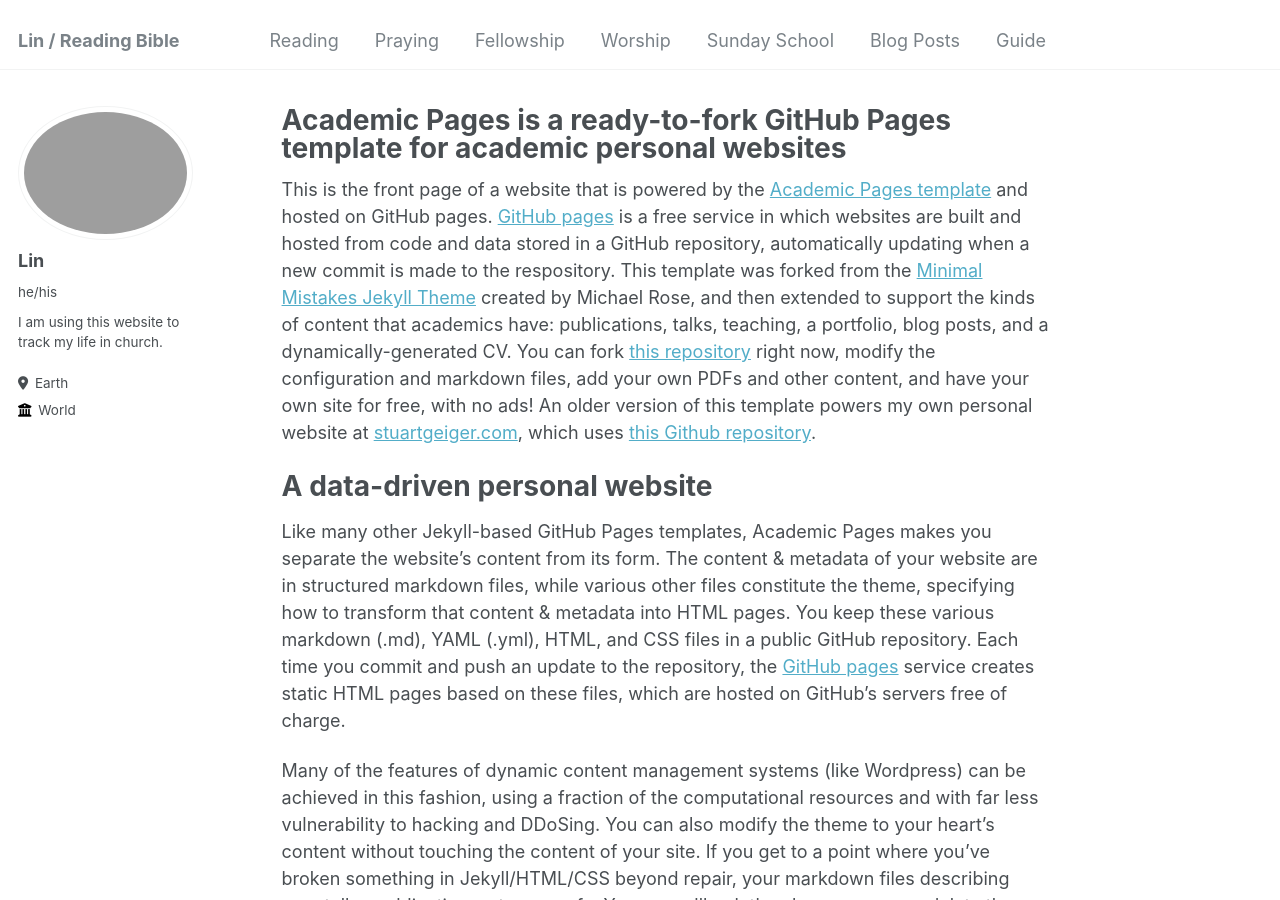
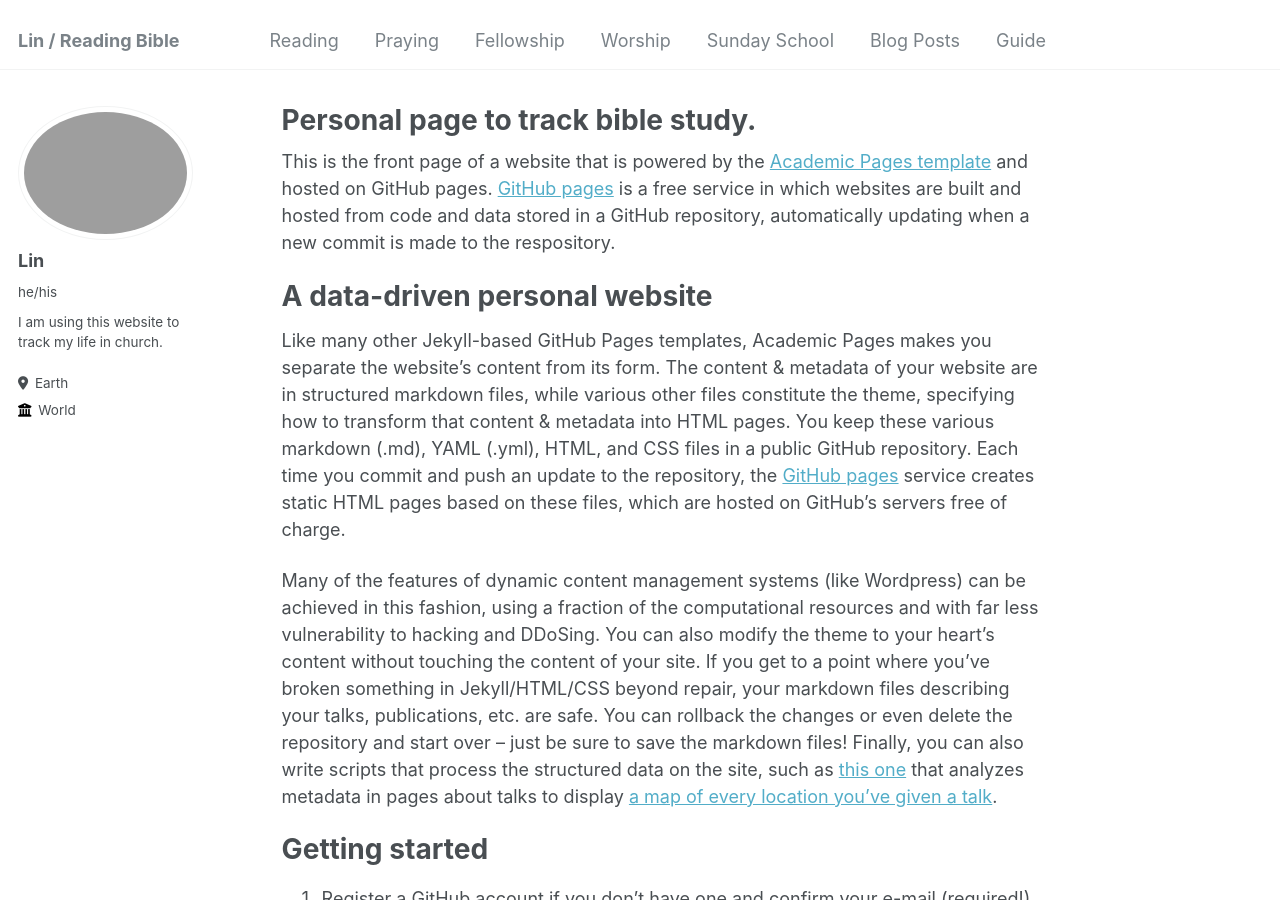
Before and after one commit to linbible/linbible.github.io, a Jekyll site: the page built from _pages/about.md, in a window 1280 px wide and 900 px high. Built offline with Jekyll 4.4.1, drawn with Linux system fonts in a browser that asks for light colours.

Commit message:
update _pages name

```diff
--- a/_pages/about.md
+++ b/_pages/about.md
@@ -1,13 +1,13 @@
 ---
 permalink: /
-title: "Academic Pages is a ready-to-fork GitHub Pages template for academic personal websites"
+title: "Personal page to track bible study."
 author_profile: true
 redirect_from:
   - /about/
   - /about.html
 ---
 
-This is the front page of a website that is powered by the [Academic Pages template](https://github.com/academicpages/academicpages.github.io) and hosted on GitHub pages. [GitHub pages](https://pages.github.com) is a free service in which websites are built and hosted from code and data stored in a GitHub repository, automatically updating when a new commit is made to the respository. This template was forked from the [Minimal Mistakes Jekyll Theme](https://mmistakes.github.io/minimal-mistakes/) created by Michael Rose, and then extended to support the kinds of content that academics have: publications, talks, teaching, a portfolio, blog posts, and a dynamically-generated CV. You can fork [this repository](https://github.com/academicpages/academicpages.github.io) right now, modify the configuration and markdown files, add your own PDFs and other content, and have your own site for free, with no ads! An older version of this template powers my own personal website at [stuartgeiger.com](http://stuartgeiger.com), which uses [this Github repository](https://github.com/staeiou/staeiou.github.io).
+This is the front page of a website that is powered by the [Academic Pages template](https://github.com/academicpages/academicpages.github.io) and hosted on GitHub pages. [GitHub pages](https://pages.github.com) is a free service in which websites are built and hosted from code and data stored in a GitHub repository, automatically updating when a new commit is made to the respository.
 
 A data-driven personal website
 ======
```
